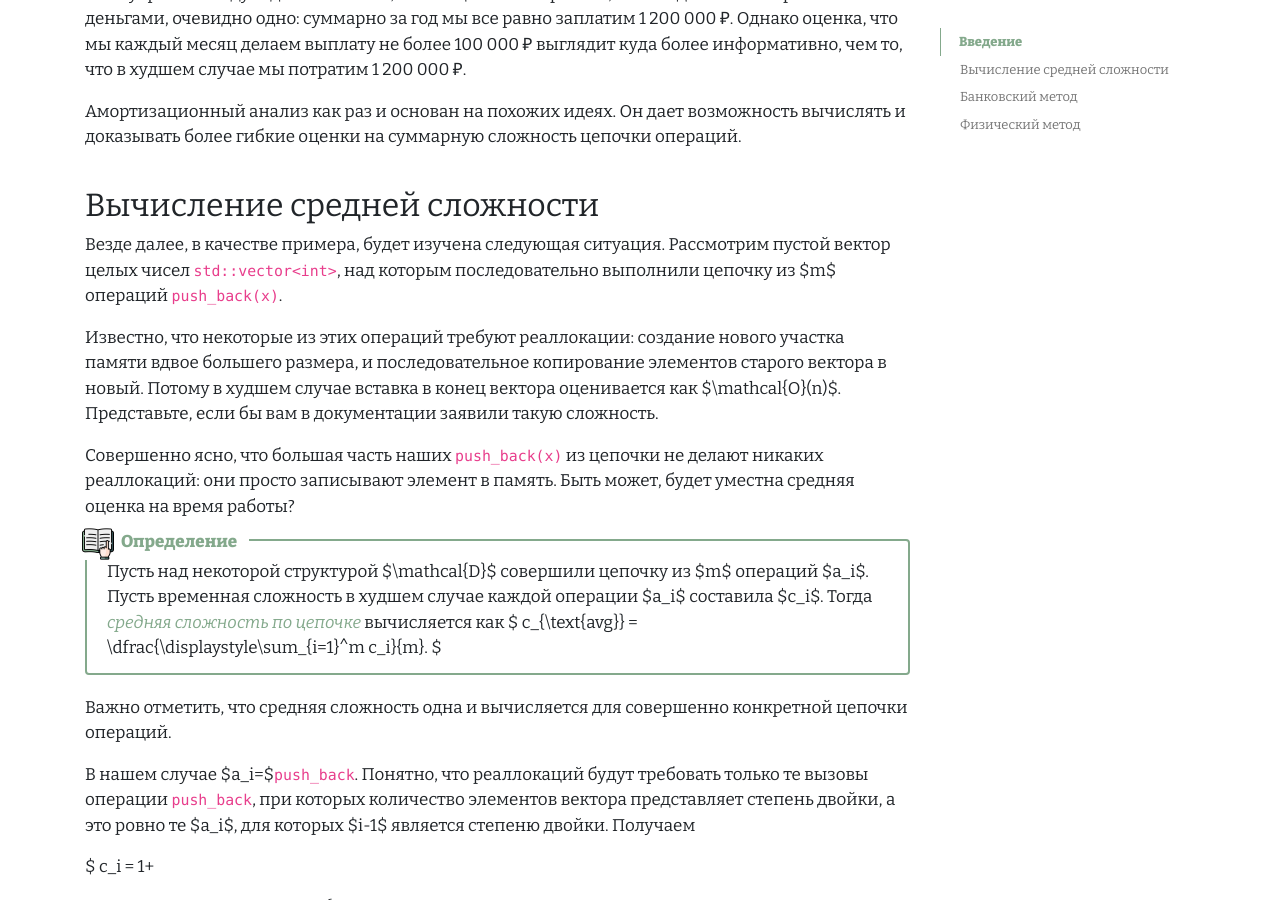
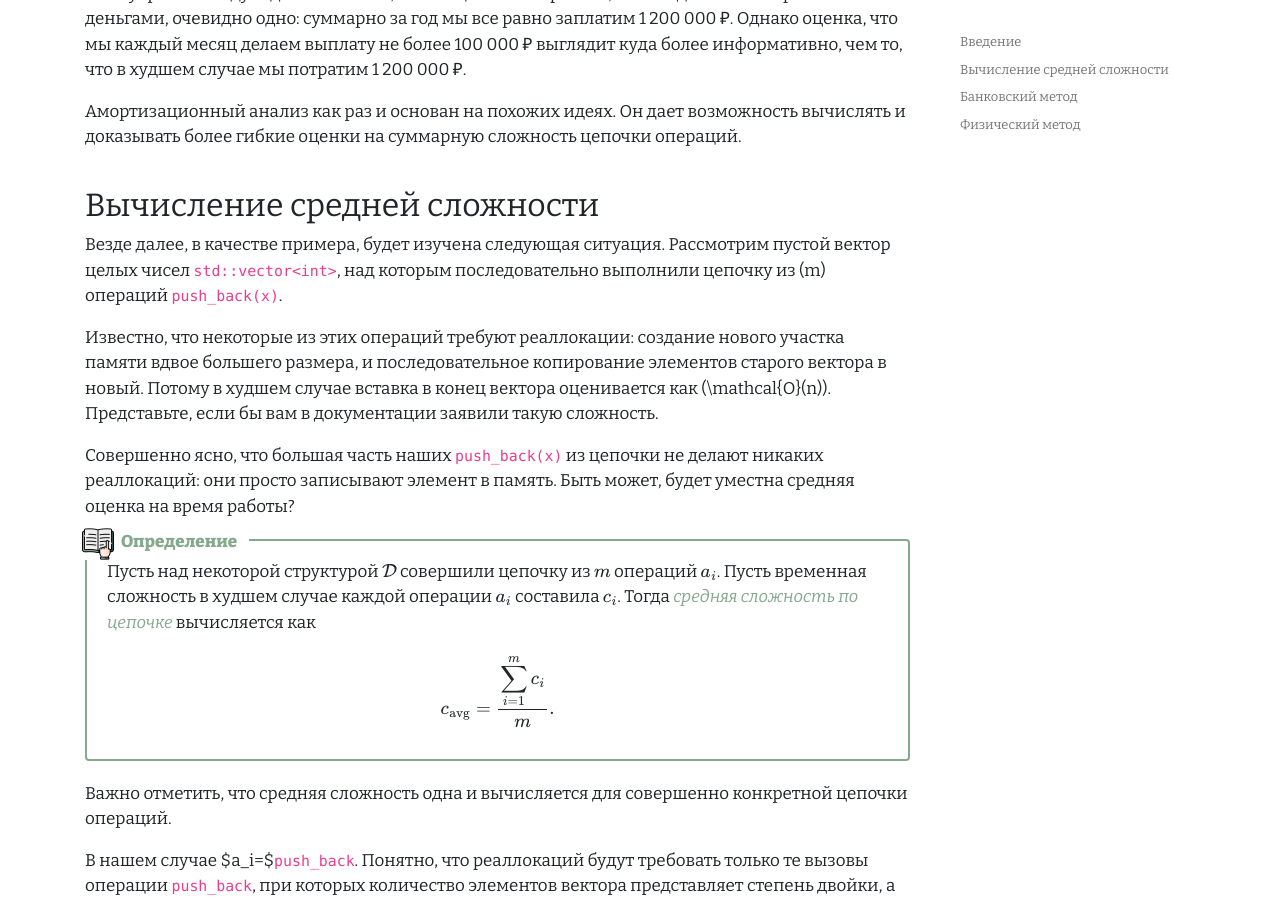
Before and after one commit to alvmer/alvmer.github.io, a Jekyll site: the page built from complexity/amortized.md, in a window 1280 px wide and 900 px high, scrolled down 896 px. Built offline with Jekyll 4.4.1, drawn with Linux system fonts in a browser that asks for light colours; nearby versions of some CDN libraries; comment, search, counter and statistics services are not loaded.

Commit message:
formulae fix

```diff
--- a/complexity/_amortized/amortized_average.md
+++ b/complexity/_amortized/amortized_average.md
@@ -12,20 +12,18 @@
 
 ## Вычисление средней сложности
 
-Везде далее, в качестве примера, будет изучена следующая ситуация. Рассмотрим пустой вектор целых чисел `std::vector<int>`, над которым последовательно выполнили цепочку из $m$ операций `push_back(x)`.
+Везде далее, в качестве примера, будет изучена следующая ситуация. Рассмотрим пустой вектор целых чисел `std::vector<int>`, над которым последовательно выполнили цепочку из \(m\) операций `push_back(x)`.
 
-Известно, что некоторые из этих операций требуют реаллокации: создание нового участка памяти вдвое большего размера, и последовательное копирование элементов старого вектора в новый. Потому в худшем случае вставка в конец вектора оценивается как $\mathcal{O}(n)$. Представьте, если бы вам в документации заявили такую сложность.
+Известно, что некоторые из этих операций требуют реаллокации: создание нового участка памяти вдвое большего размера, и последовательное копирование элементов старого вектора в новый. Потому в худшем случае вставка в конец вектора оценивается как \(\mathcal{O}(n)\). Представьте, если бы вам в документации заявили такую сложность.
 
 Совершенно ясно, что большая часть наших `push_back(x)` из цепочки не делают никаких реаллокаций: они просто записывают элемент в память. Быть может, будет уместна средняя оценка на время работы?
 
 <div class="alert alert-definition">
   <img class="alert-icon" src="/assets/images/icons/study.png" alt="icon"><div class="alert-name">Определение</div>
-Пусть над некоторой структурой $\mathcal{D}$ совершили цепочку из $m$ операций $a_i$. Пусть временная сложность в худшем случае каждой операции $a_i$ составила $c_i$. Тогда <em>средняя сложность по цепочке</em> вычисляется как
-
-$
+Пусть над некоторой структурой \(\mathcal{D}\) совершили цепочку из \(m\) операций \(a_i\). Пусть временная сложность в худшем случае каждой операции \(a_i\) составила \(c_i\). Тогда <em>средняя сложность по цепочке</em> вычисляется как
+\[
 c_{\text{avg}} = \dfrac{\displaystyle\sum_{i=1}^m c_i}{m}.
-$
-
+\]
 <a name="def-average-complexity"></a>
 </div>
 
```
